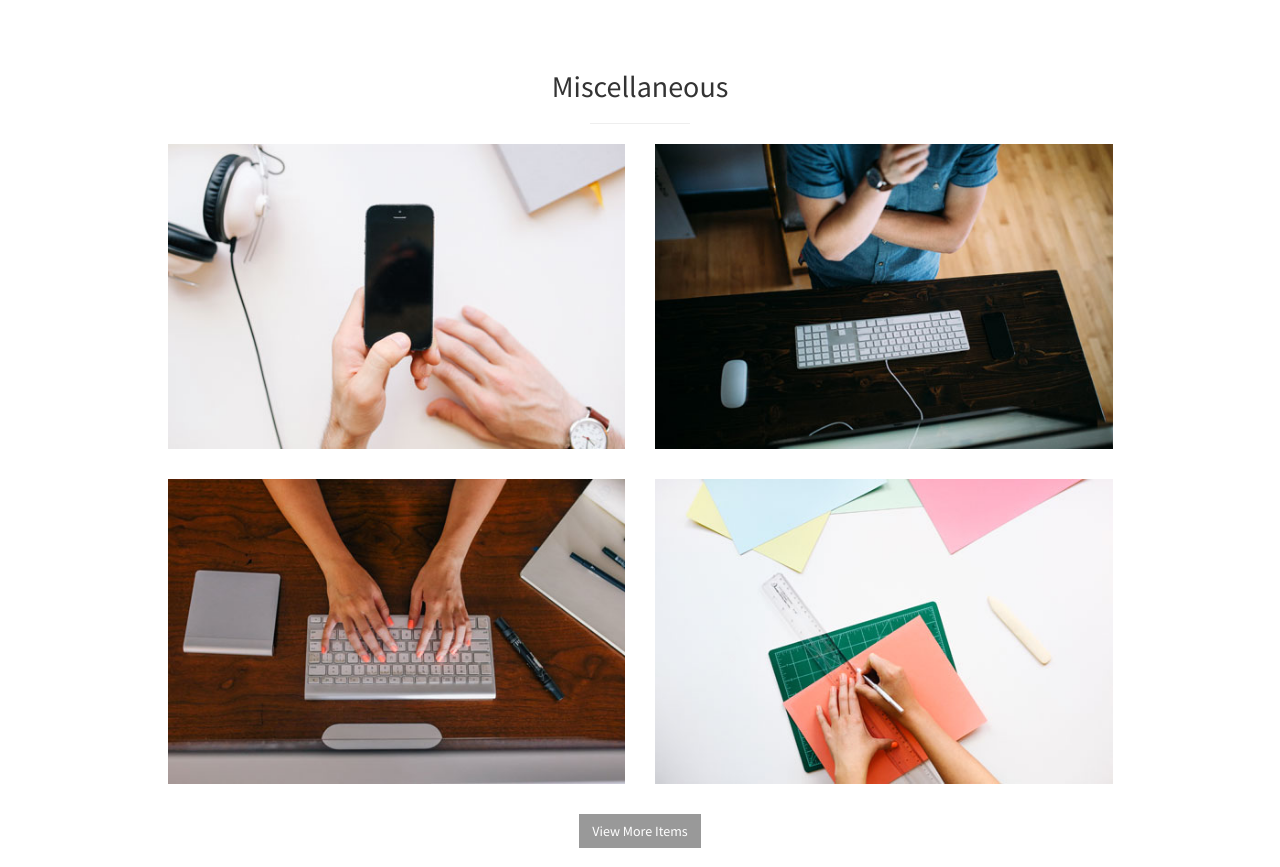
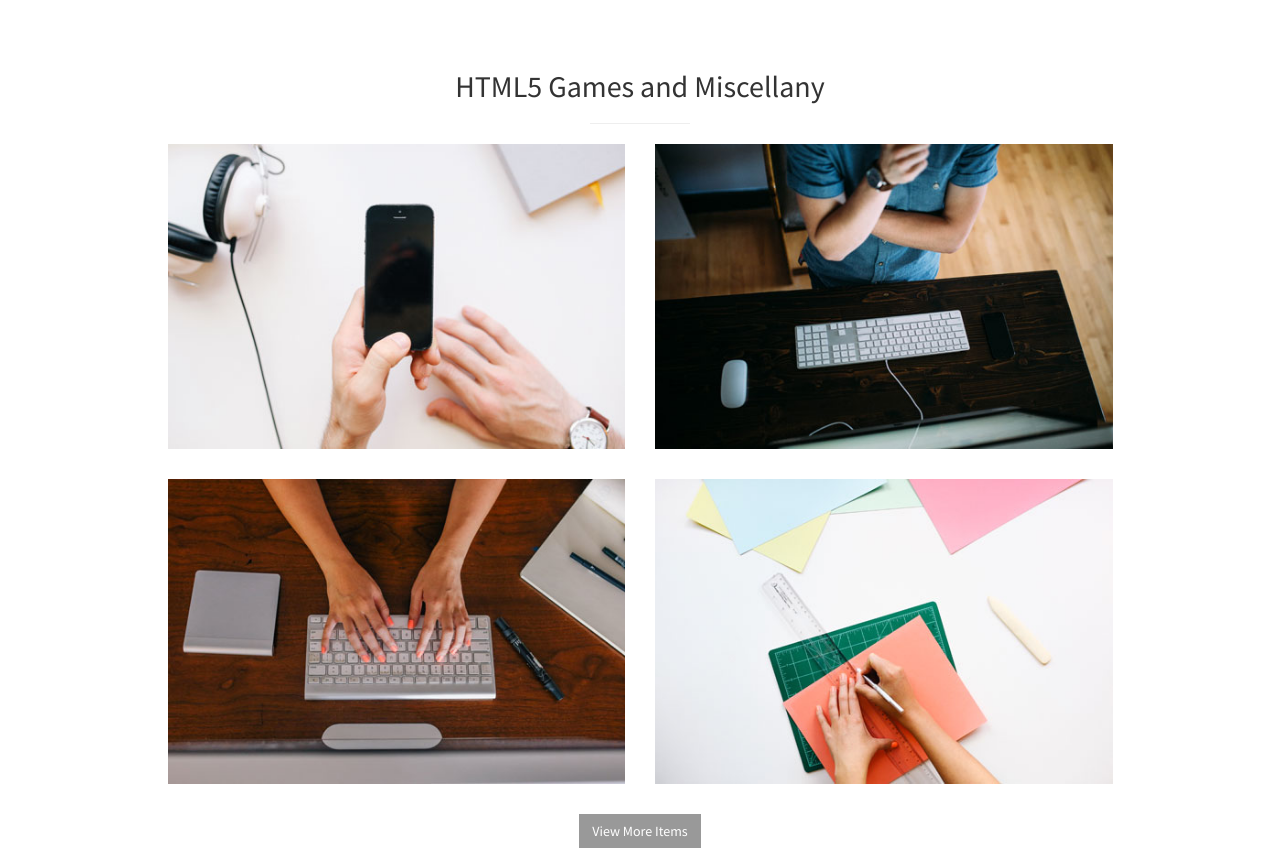
Before and after one commit to liorshahverdi/FormerPortfolioSite, a plain HTML site: page index.html in a window 1280 px wide. Shown: the part 1912-2779 px from the top of the page. Drawn offline with Linux system fonts and the light colour scheme.

Commit message:
edited readme

```diff
--- a/index.html
+++ b/index.html
@@ -165,7 +165,7 @@
         <div class="container">
             <div class="row">
                 <div class="col-lg-10 col-lg-offset-1 text-center">
-                    <h2>Miscellaneous</h2>
+                    <h2>HTML5 Games and Miscellany</h2>
                     <hr class="small">
                     <div class="row">
                         <div class="col-md-6">
```
Also changed, not shown: 1 other file.
